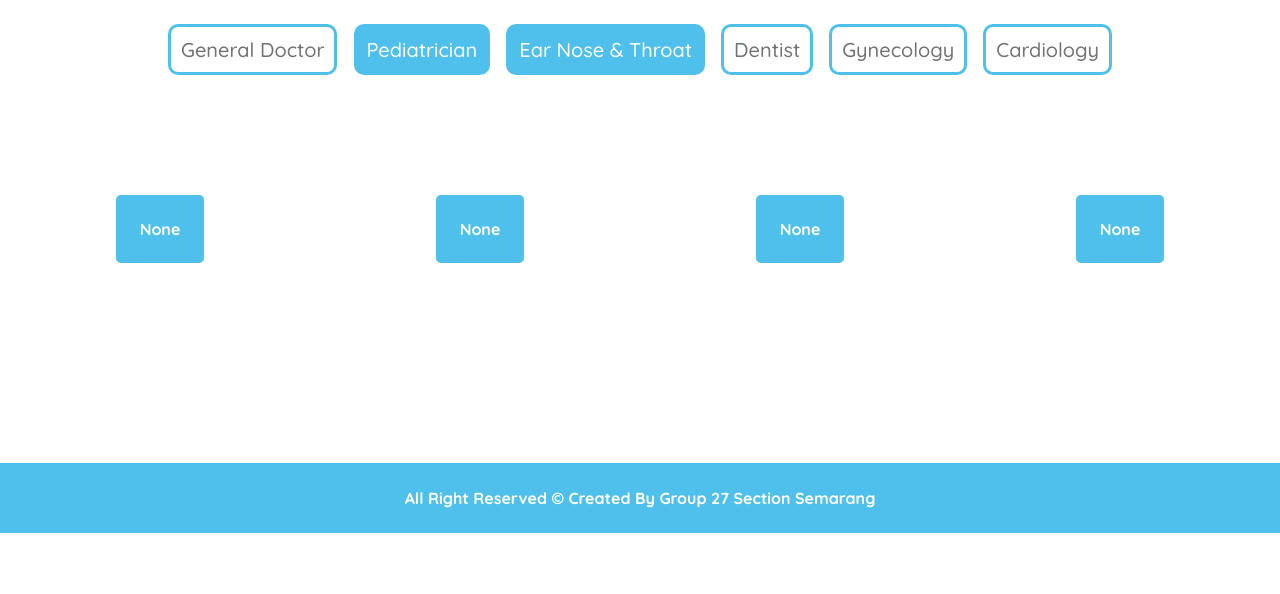
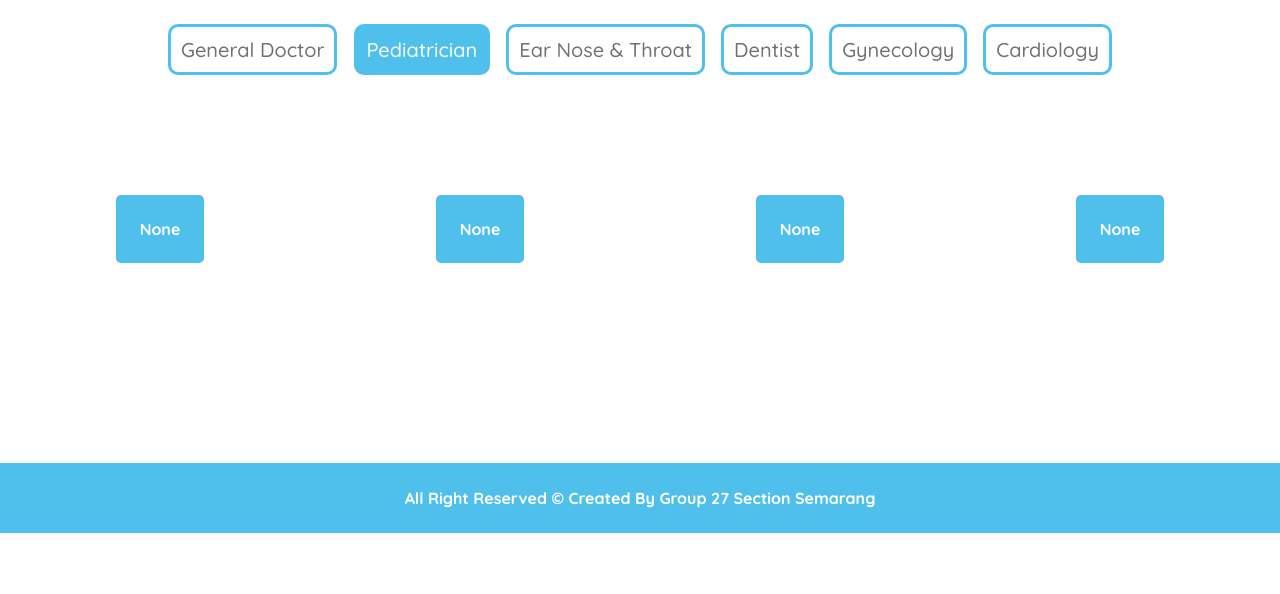
Before and after one commit to Kampus-Merdeka-Software-Engineering/front-end-capstone-project-section-semarang-group-27, a plain HTML site: page schedule-pediatrician.html in a window 1280 px wide. Shown: the part 206-800 px from the top of the page. Drawn offline with Linux system fonts and the light colour scheme; no server answers.

Commit message:
fixed interface bug

```diff
--- a/schedule-pediatrician.html
+++ b/schedule-pediatrician.html
@@ -53,7 +53,7 @@
         <div class="category-box selected" id="">
           <a href="schedule-pediatrician.html">Pediatrician</a>
         </div>
-        <div class="category-box selected" id="">
+        <div class="category-box" id="">
           <a href="schedule-ent.html">Ear Nose & Throat</a>
         </div>
         <div class="category-box" id="">
```
